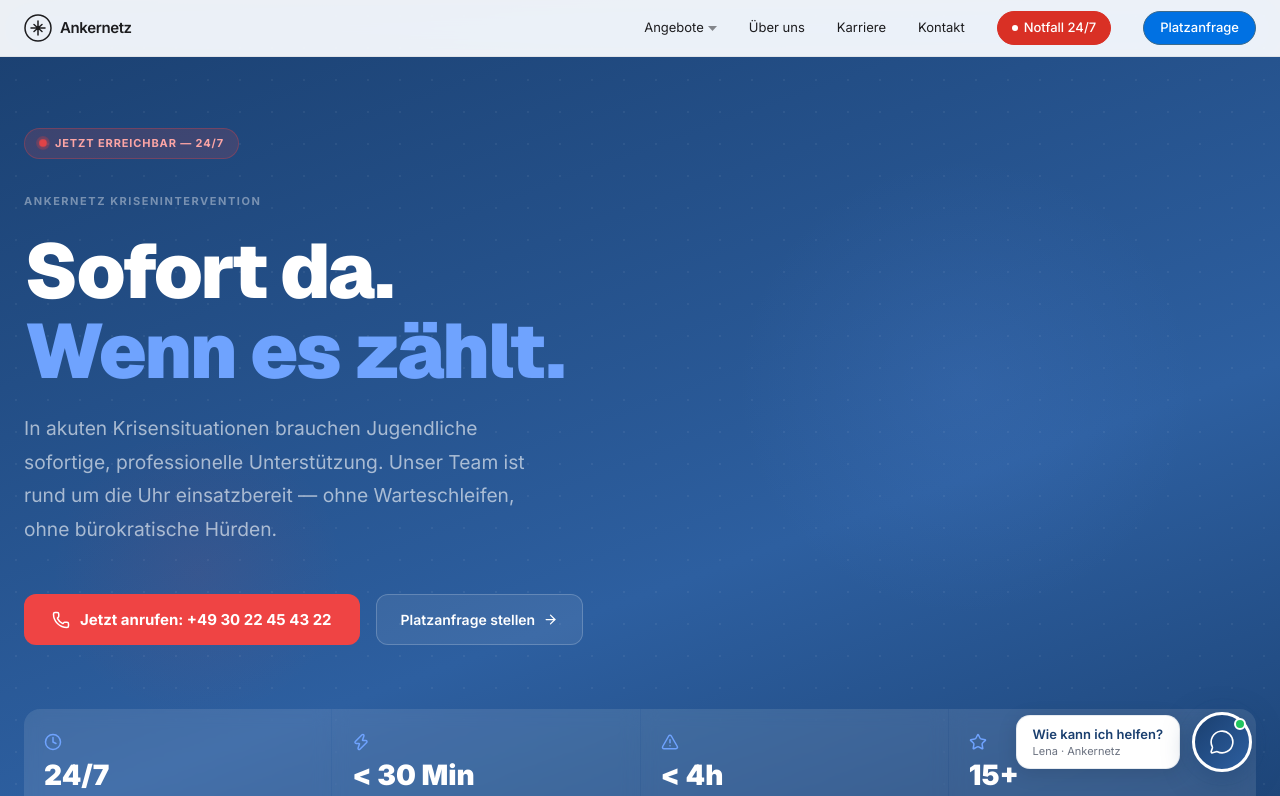
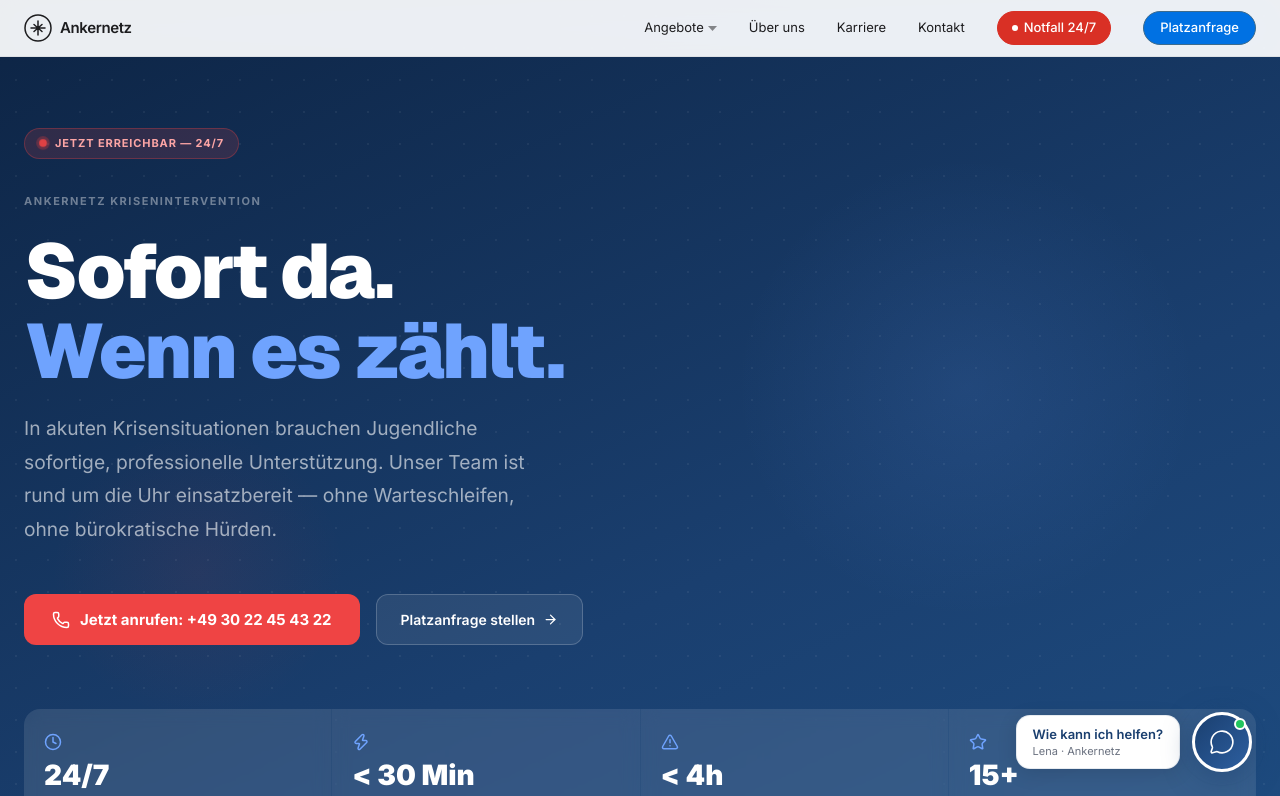
Before and after one commit to ankernetz/ankernetz, a Next.js app: page /krisenintervention in a window 1280 px wide. Shown: the top 796 px of the page. Built offline with nearby package versions, Linux system fonts and the light colour scheme.

Commit message:
Krisenintervention: Hero-Gradient an andere Angebotsseiten angeglichen

```diff
--- a/app/krisenintervention/page.tsx
+++ b/app/krisenintervention/page.tsx
@@ -236,7 +236,7 @@ export default function KriseninterventionPage() {
         justifyContent: "flex-end",
         paddingBottom: "5rem",
         paddingTop: "8rem",
-        background: "linear-gradient(160deg, #1a3f6f 0%, #2d5fa0 60%, #1a3f6f 100%)",
+        background: "linear-gradient(155deg, #0d2444 0%, #1a3f6f 60%, #1e4d82 100%)",
         overflow: "hidden",
       }}>
         {/* Dot grid */}
```
